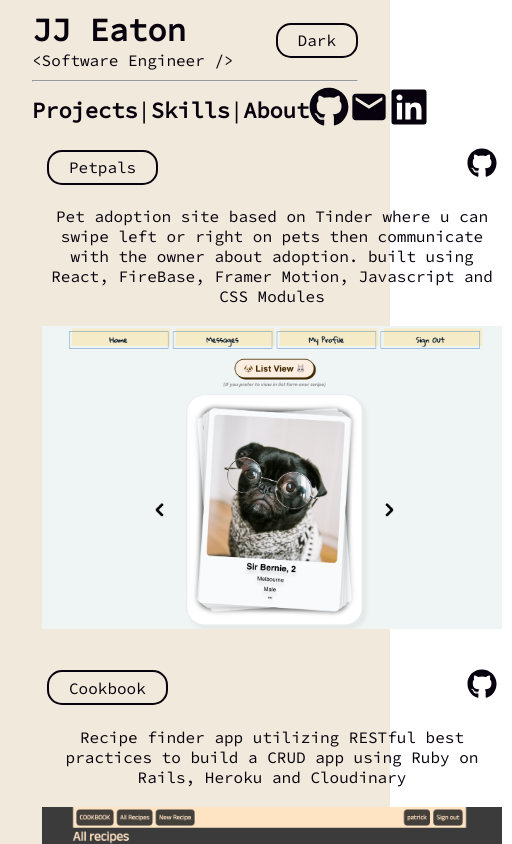
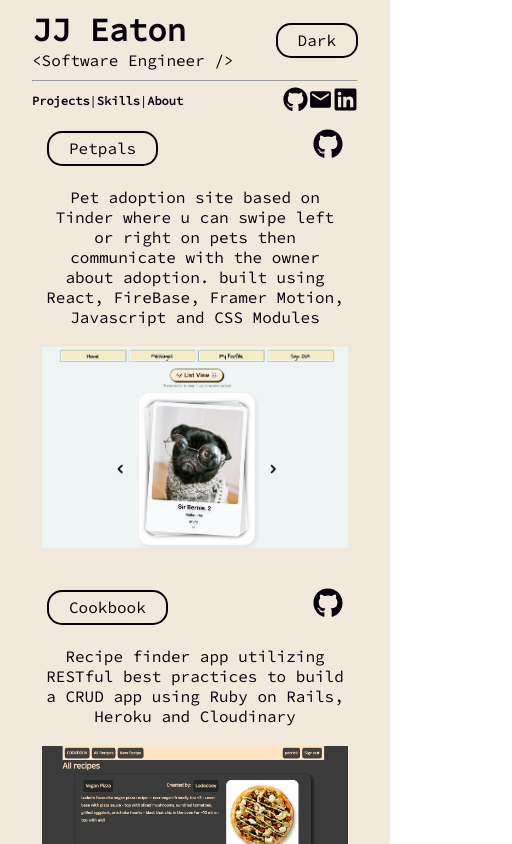
Before and after one commit to oldbettie/myPortfolio, a Next.js app: page / in a window 390 px wide. Shown: the top 844 px of the page, 512 px wide, since content can reach past the window. Built offline with nearby package versions, Linux system fonts and the light colour scheme.

Commit message:
added better mobile compatability

```diff
--- a/styles/Home.module.scss
+++ b/styles/Home.module.scss
@@ -46,8 +46,10 @@ $secondary: #f1e9db;
 .projects {
 	display: flex;
 	flex-wrap: wrap;
+	justify-content: center;
 	.projectCard {
-		max-width: 480px;
+		min-width: 300px;
+		max-width: 550px;
 		height: 100%;
 		margin: 0 auto;
 		padding: 10px 10px 30px;
@@ -121,9 +123,20 @@ $secondary: #f1e9db;
 	font-size: 14px;
 }
 
-@media (max-width: 600px) {
-	.grid {
-		width: 100%;
-		flex-direction: column;
+@media (max-width: 550px) {
+	.subheader {
+		font-size: 16px;
+		.myLinks {
+			font-size: 30px;
+		}
 	}
 }
+
+@media (max-width: 400px) {
+	.subheader {
+		font-size: 12px;
+		.myLinks {
+			font-size: 25px;
+		}
+	}
+}
--- a/styles/globals.scss
+++ b/styles/globals.scss
@@ -2,8 +2,7 @@ $background: #07020d;
 $primary: #5db7de;
 $secondary: #f1e9db;
 html {
-	max-width: 100%;
-	max-height: 100%;
+	width: 100%;
 }
 html,
 body,
@@ -12,12 +11,7 @@ body,
 	margin: 0;
 	font-family: "Source Code Pro", monospace, sans-serif;
 }
-.body {
-	margin: 0;
-	padding: 0;
-	min-height: 100vh;
-	width: 100%;
-}
+
 a {
 	color: inherit;
 	text-decoration: none;
@@ -36,6 +30,7 @@ a {
 .light {
 	background-color: $secondary;
 	color: $background;
+
 	.btn {
 		background: none;
 		text-decoration: none;
```
